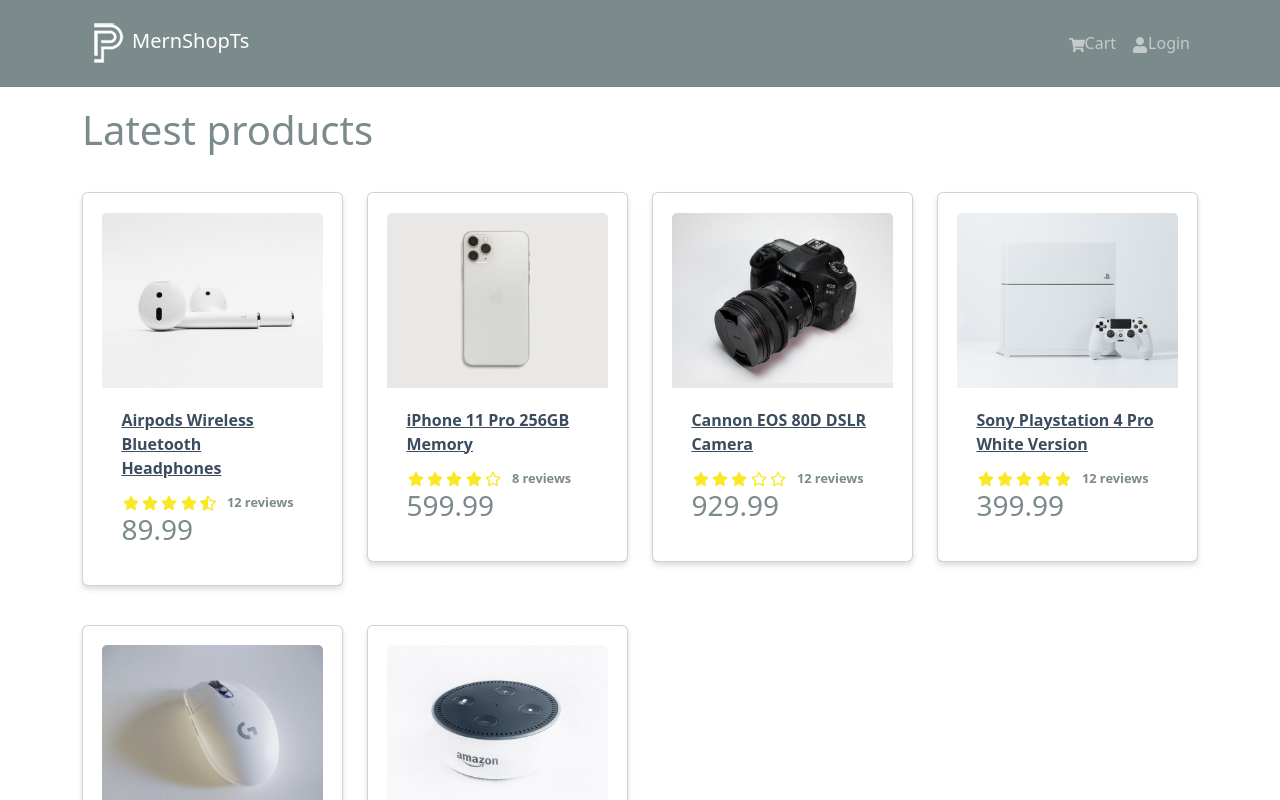
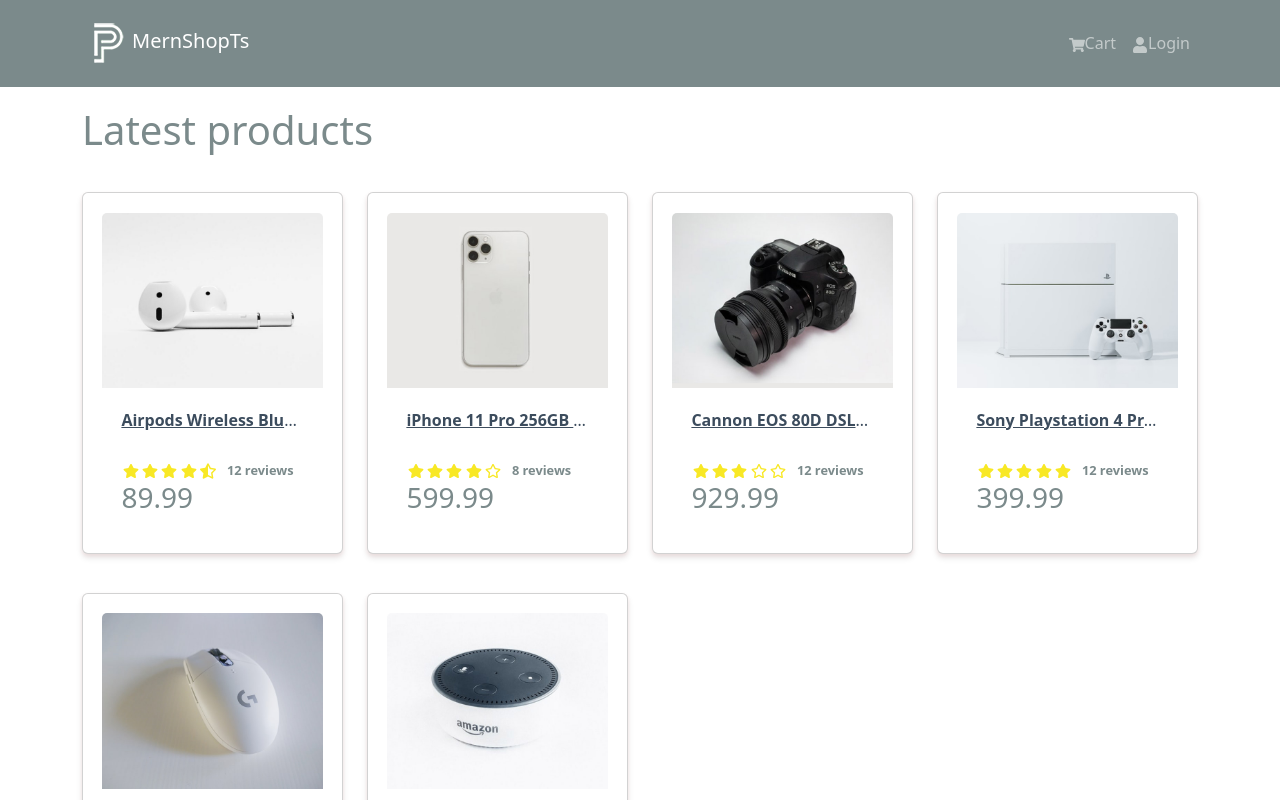
Before and after one commit to alexmisnovs/mern-shop-ts, a React (Create React App) app in the folder frontend-ts/: page / in a window 1280 px wide. Shown: the top 800 px of the page. Built offline with nearby package versions, Linux system fonts and the light colour scheme.

Commit message:
fixed layout of the card

```diff
--- a/frontend-ts/src/components/Product.tsx
+++ b/frontend-ts/src/components/Product.tsx
@@ -17,7 +17,7 @@
 
         <Card.Body>
           <Link to={`/product/${product._id}`}>
-            <Card.Title as="div">
+            <Card.Title as="div" className="product-title">
               <strong>{product.name}</strong>
             </Card.Title>
           </Link>
```
